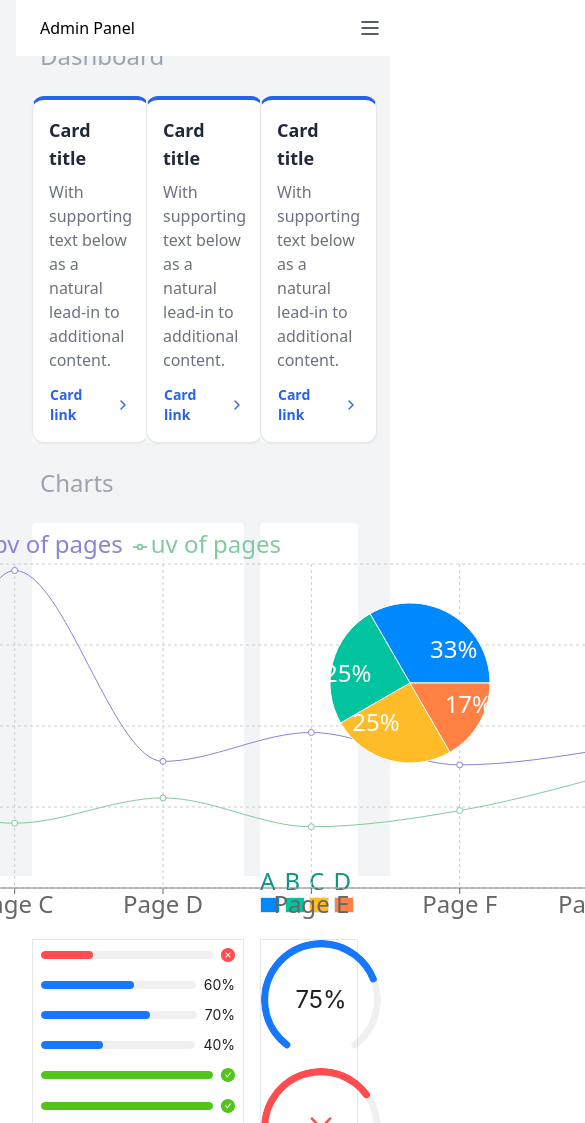
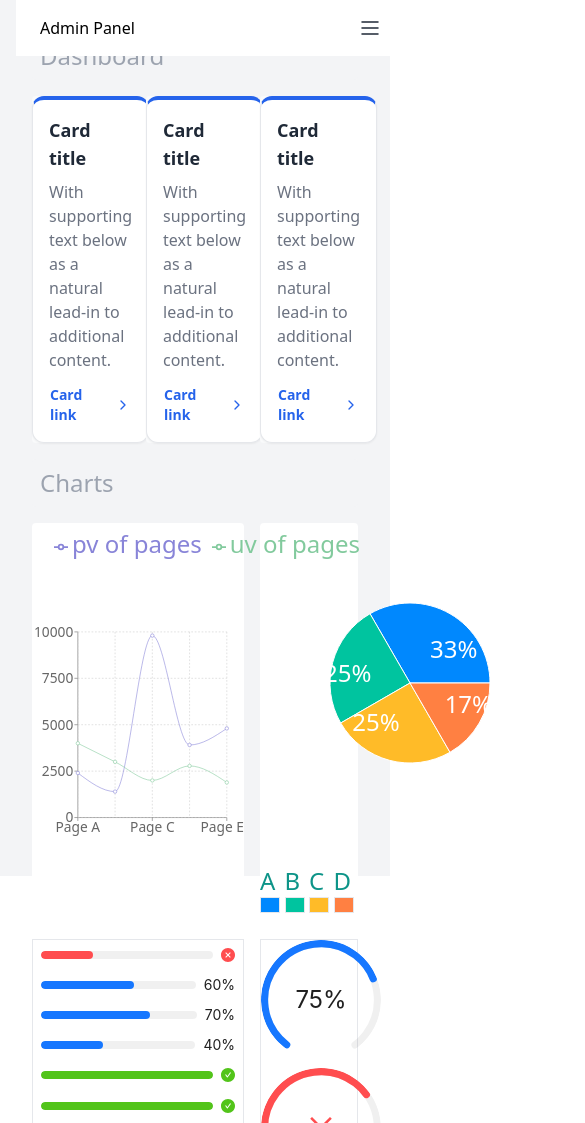
Before and after one commit to yadamoon/Admin-Panel, a React (Vite) app in the folder Dashboard/: page / in a window 390 px wide. Shown: the top 1123 px of the page, 585 px wide, since content can reach past the window. Built offline with nearby package versions, Linux system fonts and the light colour scheme.

Commit message:
updated for responsive

```diff
--- a/Dashboard/src/components/Layout/Chart.jsx
+++ b/Dashboard/src/components/Layout/Chart.jsx
@@ -40,25 +40,14 @@ const data = [
     pv: 4800,
     amt: 2181,
   },
-  {
-    name: "Page F",
-    uv: 2390,
-    pv: 3800,
-    amt: 2500,
-  },
-  {
-    name: "Page G",
-    uv: 3490,
-    pv: 4300,
-    amt: 2100,
-  },
 ];
 
 const Chart = () => {
   return (
-    <div className=" flex justify-center items-center">
+    <div className="grid grid-cols-1 md:grid-cols-2 lg:grid-cols-2 gap-4 justify-center items-center">
+      <div className="flex justify-center items-center">
         <LineChart
-        width={1000}
+          width={window.innerWidth > 640 ? 640 : window.innerWidth - 20}
           height={400}
           data={data}
           margin={{ top: 5, right: 30, left: 20, bottom: 5 }}
@@ -82,8 +71,7 @@ const Chart = () => {
             stroke="#82ca9d"
           />
         </LineChart>
-      <br />
-      <br />
+      </div>
     </div>
   );
 };
```
Lines whose indentation alone changed are shown as unchanged.
